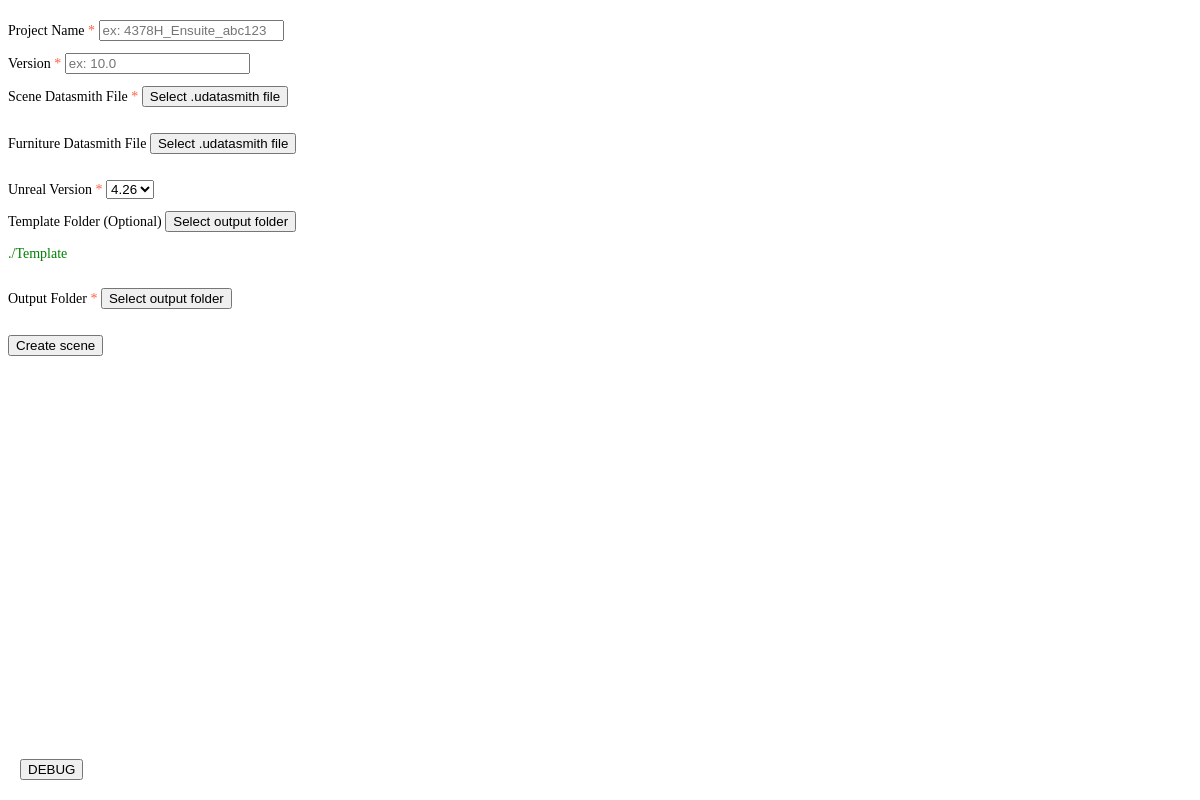
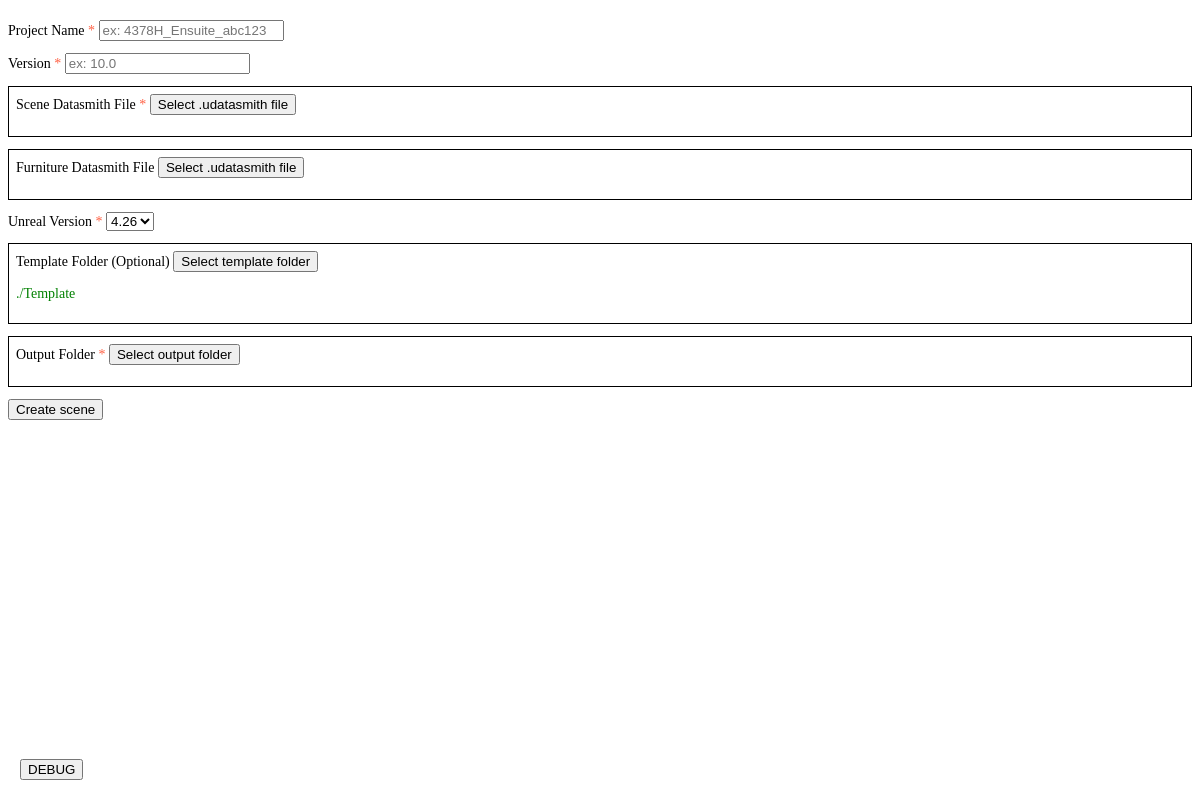
Before and after one commit to kien-ngo/unreal-scene-maker, an Electron app: page GUI/index.html in a window 1200 px wide. Drawn offline with Linux system fonts and the light colour scheme.

Commit message:
UI update

```diff
--- a/GUI/index.html
+++ b/GUI/index.html
@@ -28,7 +28,7 @@
     </div>
 
 
-    <div class="form-item">
+    <div class="form-item link-block">
       <label>Scene Datasmith File
         <span class="formbuilder-required">*</span>
       </label>
@@ -37,7 +37,7 @@
     </div>
 
 
-    <div class="form-item">
+    <div class="form-item link-block">
       <label>Furniture Datasmith File</label>
       <button id="furniture_datasmith_btn">Select .udatasmith file</button>
       <p id="selected_furniture_datasmith_path"></p>
@@ -55,14 +55,14 @@
     </div>
 
 
-    <div class="form-item">
+    <div class="form-item link-block">
       <label>Template Folder (Optional)</label>
-      <button id="template_folder_button">Select output folder</button>
+      <button id="template_folder_button">Select template folder</button>
       <p id="template_folder_text">./Template</p>
     </div>
 
 
-    <div class="form-item">
+    <div class="form-item link-block">
       <label>Output Folder
         <span class="formbuilder-required">*</span>
       </label>
--- a/GUI/style.css
+++ b/GUI/style.css
@@ -21,6 +21,11 @@
     font-size: 14px;
 }
 
+.link-block {
+  border: 1px solid black;
+  padding: 7px;
+}
+
 #selected_scene_datasmith_path,
 #selected_furniture_datasmith_path,
 #output_folder_text,
```
